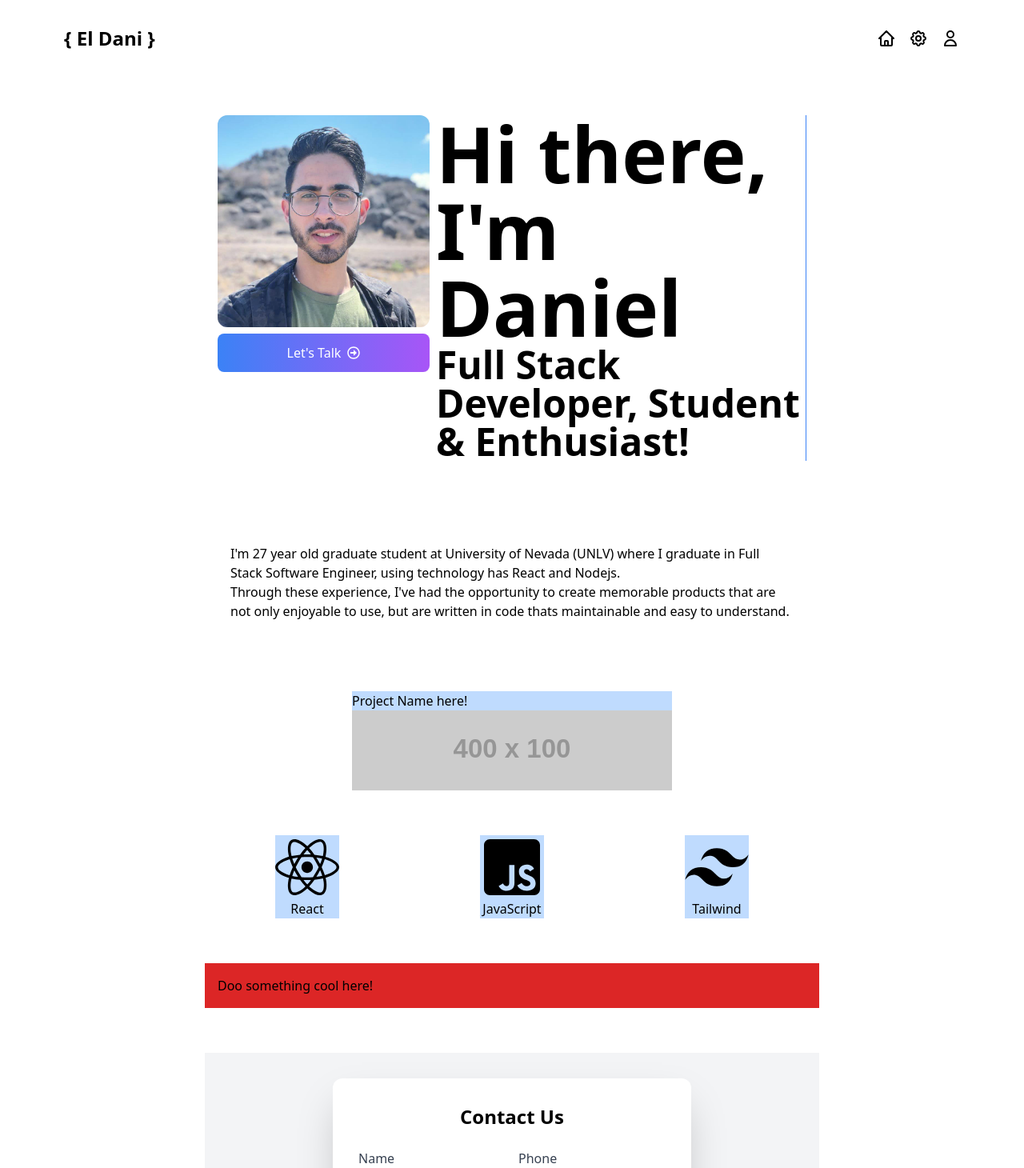
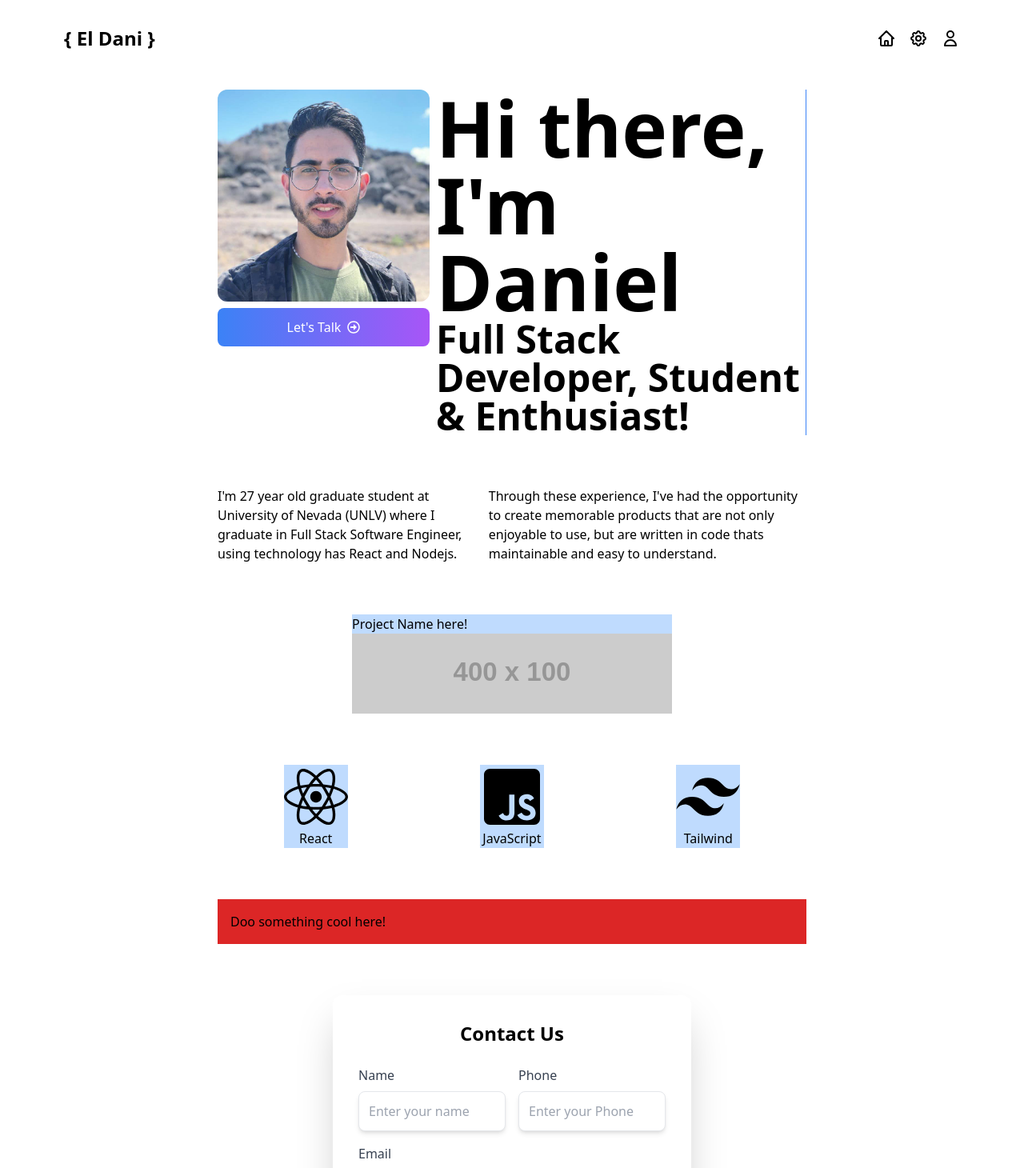
Before and after one commit to danielFernandezDj/dani-portfolio-app, a React (Vite) app: page /home in a window 1280 px wide. Shown: the top 1460 px of the page at 80% size. Built offline with nearby package versions, Linux system fonts and the light colour scheme.

Commit message:
fix the margin in between sections

```diff
--- a/src/components/LandingPage.jsx
+++ b/src/components/LandingPage.jsx
@@ -26,7 +26,7 @@ function ContactForm() {
   };
 
   return (
-    <section className="bg-gray-100 font-sans leading-normal tracking-normal flex items-center justify-center py-8">
+    <section className="font-sans leading-normal tracking-normal flex items-center justify-center p-4">
       <div className="bg-white shadow-2xl rounded-xl p-8 max-w-md w-full">
         <h1 className="text-2xl font-bold mb-6 text-center">Contact Us</h1>
         <form ref={form} onSubmit={sendEmail}>
@@ -72,9 +72,9 @@ export default function Home() {
   return (
     <>
       {/* I need to center the entire home page! ---------------------- */}
-      <main className="flex flex-col gap-y-14 max-w-sm mx-auto sm:max-w-3xl">
+      <main className="flex flex-col gap-8  max-w-sm mx-auto sm:max-w-3xl">
         {/* Hero */}
-        <section className="flex p-4 overflow-hidden mt-8 max-w-full gap-2">
+        <section className="flex p-4 overflow-hidden max-w-full gap-2">
           <div className="flex flex-col size-4/5">
             <img className="rounded-xl size-fit" src="./mePhoto.jpeg" alt="Me in Moto)" />
             <button className="flex gap-2 flex-row justify-center items-center bg-gradient-to-r from-blue-500 to-purple-500 text-white mt-2 p-3 rounded-lg
@@ -83,16 +83,14 @@ export default function Home() {
               Let's Talk <span> <FaRegArrowAltCircleRight className="size-4" /></span>
             </button>
           </div>
-          <div className="flex flex-col border-r border-blue-500">
+          <div className="flex flex-col sm:border-r border-blue-500">
             <p className="text-4xl sm:text-8xl font-bold">Hi there, <br /> I'm Daniel</p>
             <p className="text-2xl sm:text-5xl font-bold">Full Stack Developer, Student & Enthusiast! </p>
           </div>
         </section>
 
         {/* About Me */}
-        <section className="overflow-hidden m-4">
-          <div className="md:flex">
-            <div className="p-4">
+        <section className="flex p-4 overflow-hidden max-w-full gap-2">
           <p>
             I'm 27 year old graduate student at University of Nevada (UNLV)
             where I graduate in Full Stack Software Engineer, using technology has React and Nodejs.
@@ -101,12 +99,10 @@ export default function Home() {
             Through these experience, I've had the opportunity to create memorable products
             that are not only enjoyable to use, but are written in code thats maintainable and easy to understand.
           </p>
-            </div>
-          </div>
         </section>
 
         {/* Project list, Cards */}
-        <section className="flex flex-wrap justify-center self-center space-x-4">
+        <section className="flex flex-wrap p-4 justify-center self-center space-x-4">
           <div className="bg-blue-200">
             <p>Project Name here!</p>
             <img src="https://fakeimg.pl/400x100" alt="Project Image" />
@@ -114,7 +110,7 @@ export default function Home() {
         </section>
 
         {/* Tech That I use */}
-        <section className="flex flex-wrap justify-around ">
+        <section className="flex flex-wrap p-4 justify-around ">
           <div className="bg-blue-200 text-center">
             <FaReact className="size-14 md:size-20 grow" />
             <p>React</p>
@@ -130,7 +126,7 @@ export default function Home() {
         </section>
 
         {/* Something Cool to impress the heir team (like a line that do something). */}
-        <section className="">
+        <section className="p-4">
           <div className="bg-red-600 p-4">
             <h3>Doo something cool here!</h3>
           </div>
```
Lines whose indentation alone changed are shown as unchanged.
